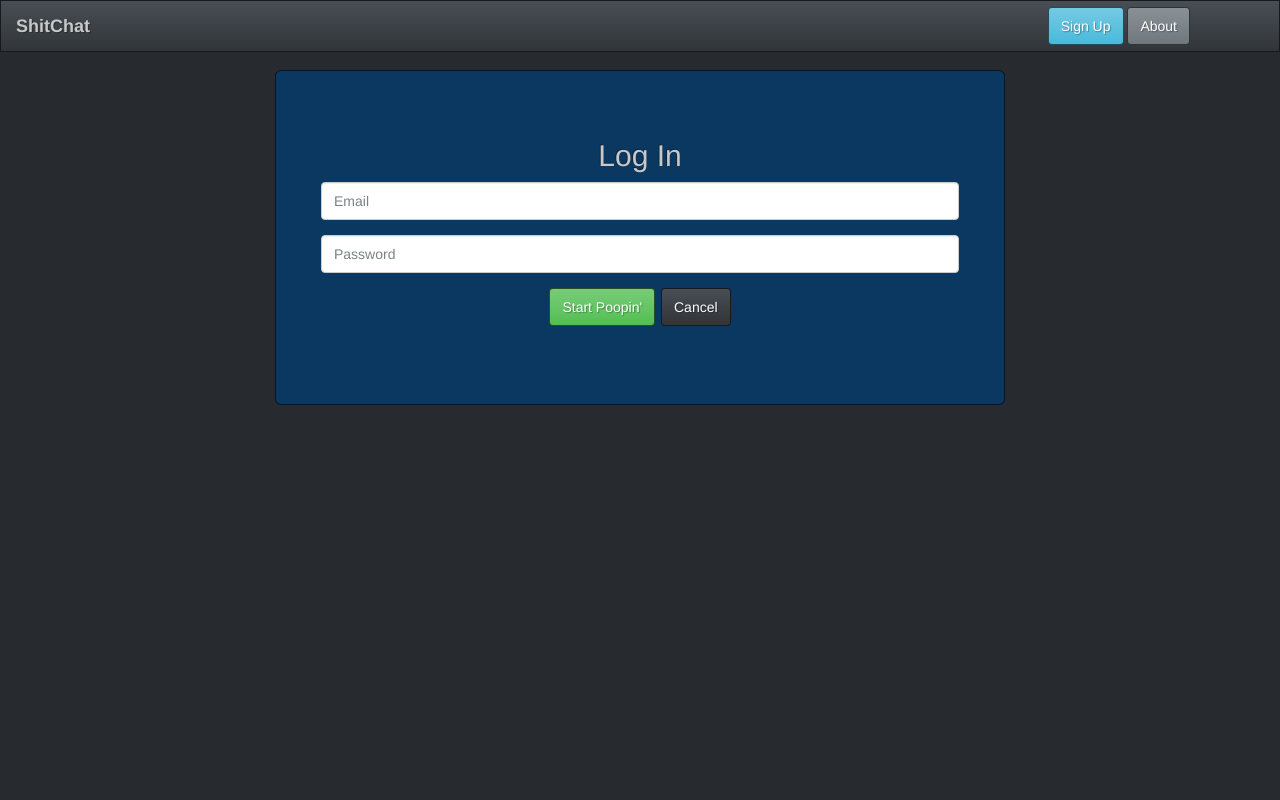
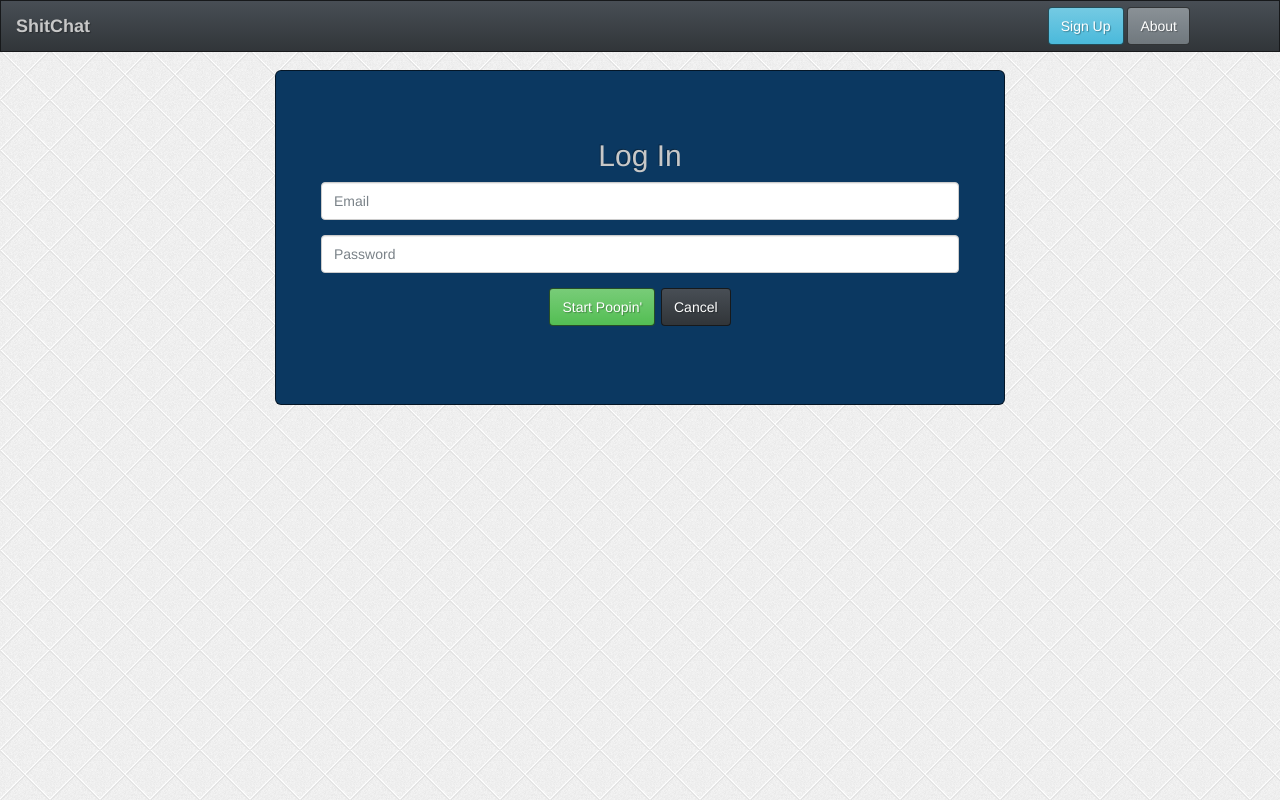
Before and after one commit to CobyGoldbergs/ShitChat, a Flask app: template templates/login.html in a window 1280 px wide. Run offline with Flask 2, Linux system fonts and the light colour scheme; the template is opened without the code that fills it, so the values that code supplies are empty; parts of the project's set-up code (start-up, migrations or seed data) failed here and were passed over.

Commit message:
playing with background options

```diff
--- a/templates/login.html
+++ b/templates/login.html
@@ -23,7 +23,7 @@
 </nav>
 </head>
 
-<body style="padding-top:70px">
+<body style="padding-top:70px; background-image:url('./static/white_tiles.png');">
 <div class="container-fluid">
 
 <center><div class="jumbotron" style="max-width:730px; background-color: #0B3861;">
```
Also changed, not shown: static/white_tiles.png (added), 1 other file.
